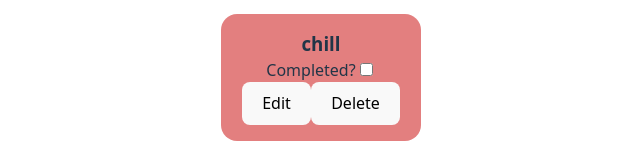
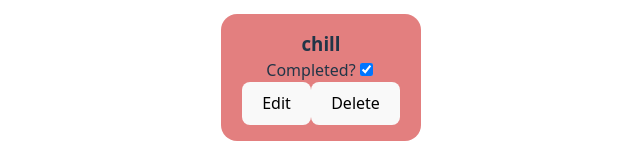
Before and after one commit to nehemiahh23/ALAB-320H.9.1---Building-a-Todo-List, a React (Vite) app: page / in a window 1280 px wide. Shown: the part 573-726 px from the top of the page, without its empty margins (319-959 px from the left). Built offline with nearby package versions, Linux system fonts and the light colour scheme.

Commit message:
add delete

```diff
--- a/src/components/Input.tsx
+++ b/src/components/Input.tsx
@@ -1,8 +1,10 @@
 import { Dispatch, FunctionComponent, useState } from "react"
+import type { RefObject } from "react"
 import type { TodoAction } from "../types/todoTypes.js"
 
-const Input: FunctionComponent<Props> = ({ dispatch }) => { // everyone say "thank you TypeScript"
+const Input: FunctionComponent<Props> = ({ dispatch, id }) => { // everyone say "thank you TypeScript"
 	const [fields, setFields] = useState({
+		id: id.current,
 		task: "",
 		urgency: 5,
 		complete: false
@@ -21,7 +23,9 @@ const Input: FunctionComponent<Props> = ({ dispatch }) => { // everyone say "tha
 		}
 
 		dispatch({type: "create", payload: fields})
+		id.current++
 		setFields({
+			id: id.current,
 			task: "",
 			urgency: 5,
 			complete: false
@@ -45,7 +49,8 @@ const Input: FunctionComponent<Props> = ({ dispatch }) => { // everyone say "tha
 }
 
 interface Props {
-	dispatch: Dispatch<TodoAction>
+	dispatch: Dispatch<TodoAction>,
+	id: RefObject<number>
 }
 
 export default Input
--- a/src/components/Item.tsx
+++ b/src/components/Item.tsx
@@ -1,17 +1,30 @@
-import type { ITodo } from "../types/todoTypes.js"
+import { Dispatch, FunctionComponent } from "react"
+import type { ITodo, TodoAction } from "../types/todoTypes.js"
 
-function Item({ task, urgency, complete }: ITodo) {
-  return (
+const Item: FunctionComponent<Props> = ({ dispatch, id, task, urgency, complete }) => {
+	function handleChange(e) {
+		console.log(e.target.checked)
+	}
 
+	function handleDelete(e) {
+		complete ? dispatch({type: "delete", payload: id}) : alert("Task must be completed before deletion.")
+	}
+
+	return (
 	<li style={{listStyle: "none", backgroundColor: "rgb(200, 0, 0, 0.5)"}}> {/* bgc corresponds w/ urgency, all inputs should be rendered conditionally */}
 		<h3>{ task }</h3>
 		<label htmlFor="complete"> Completed?
-			<input type="checkbox" name="complete" />
+			<input type="checkbox" name="complete" onChange={handleChange} checked={complete} />
 		</label>
 		<br />
 		<button>Edit</button>
-		<button>Delete</button>
+		<button onClick={handleDelete}>Delete</button>
 	</li>
   )
 }
+
+interface Props extends ITodo {
+	dispatch: Dispatch<TodoAction>
+}
+
 export default Item
--- a/src/components/List.tsx
+++ b/src/components/List.tsx
@@ -1,16 +1,17 @@
-import { useReducer } from "react"
+import { useReducer, useRef } from "react"
 import todoReducer from "../reducers/todoReducer.js"
 import Input from "./Input.js"
 import Item from "./Item.js"
 
 function List() {
-	const [todoList, listDispatch] = useReducer(todoReducer, [{task: "expeletive around", urgency: 10, complete: false}, {task: "chill", urgency: 1, complete: true}])
+	const id = useRef(2)
+	const [todoList, listDispatch] = useReducer(todoReducer, [{id: 0, task: "expeletive around", urgency: 10, complete: false}, {id: 1, task: "chill", urgency: 1, complete: true}])
 
   return (
 	<div id="parent">
-		<Input dispatch={listDispatch} />
+		<Input dispatch={listDispatch} id={id} />
 		<ul>
-			{ todoList.map((t) => <Item {...t}/>) }
+			{ todoList.map((todo) => <Item key={todo.id} dispatch={listDispatch} {...todo}/>) }
 		</ul>
 	</div>
   )
--- a/src/reducers/todoReducer.tsx
+++ b/src/reducers/todoReducer.tsx
@@ -4,16 +4,15 @@ import type { ITodo, TodoAction } from "../types/todoTypes.js";
 const todoReducer: Reducer<ITodo[], TodoAction> = (state, action): ITodo[] => {
 	switch(action.type) {
 		case "create": {
-			console.log("creat")
-			return [action.payload, ...state]
+			const input = action.payload as ITodo
+			return [input, ...state]
 		}
 		case "update": {
 			console.log("updat")
 			return state
 		}
 		case "delete": {
-			console.log("delet")
-			return state
+			return state.filter(todo => todo.id !== action.payload)
 		}
 		default: {
 			return state
--- a/src/types/todoTypes.ts
+++ b/src/types/todoTypes.ts
@@ -2,10 +2,11 @@ type TodoActionType = "create" | "update" | "delete"
 
 export interface TodoAction {
 	type: TodoActionType,
-	payload: ITodo
+	payload: ITodo | number // todo for create, partial todo for update, number for delete
 }
 
 export interface ITodo {
+	id: number,
 	task: string,
 	urgency: number,
 	complete: boolean
```
